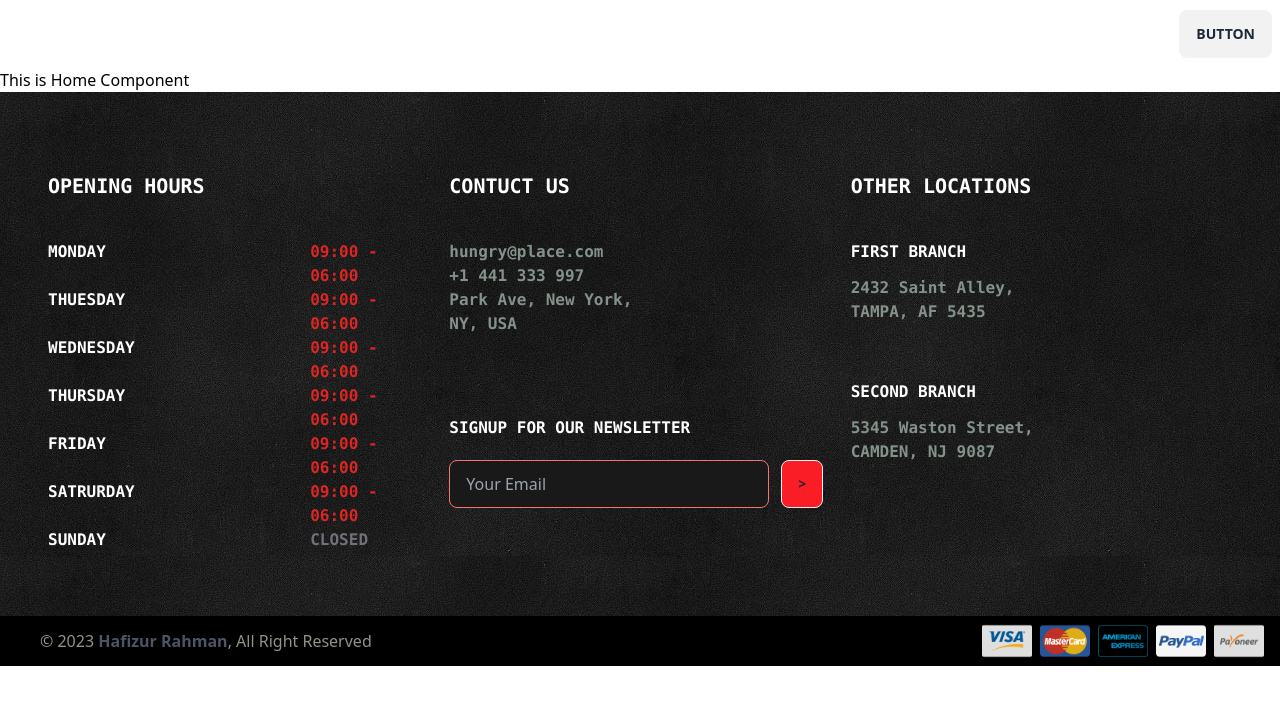
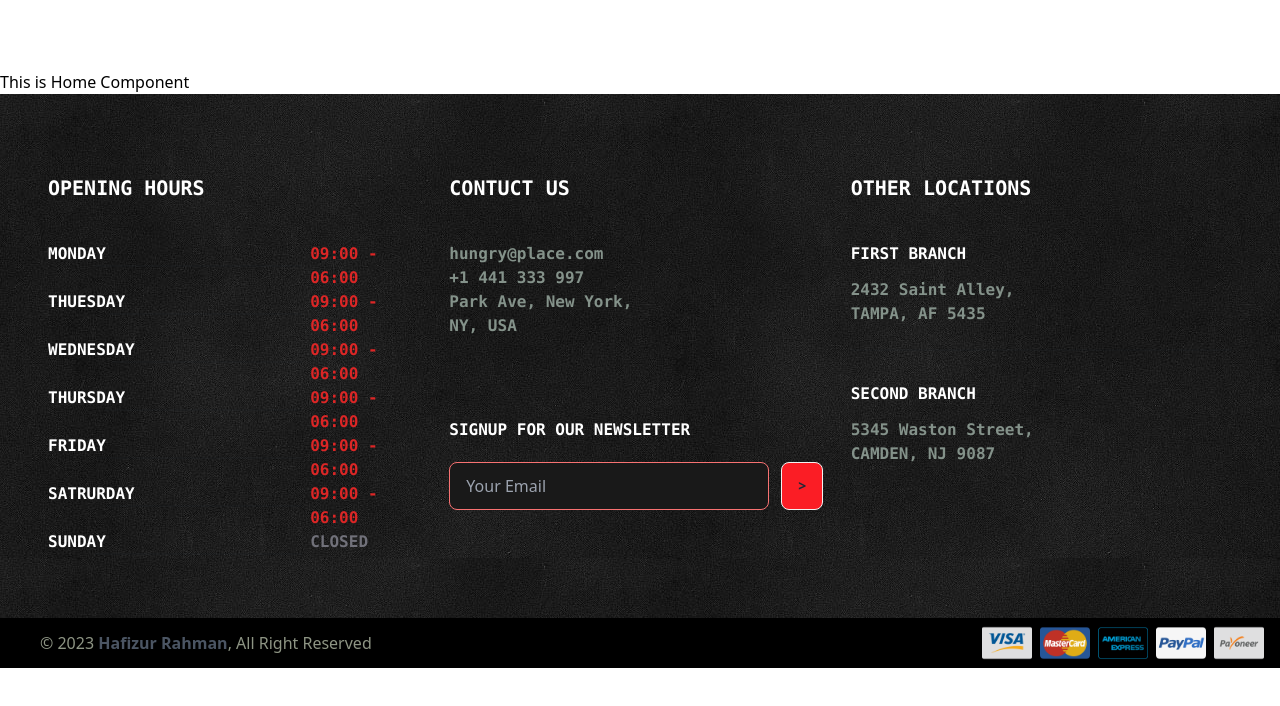
Before and after one commit to Nik7s/hungry-place-restaurant-client, a React (Vite) app: page / in a window 1280 px wide. Shown: the top 706 px of the page. Built offline with nearby package versions, Linux system fonts and the light colour scheme.

Commit message:
Customise the Navbar

```diff
--- a/src/Pages/Shared/NavBar/NavBar.jsx
+++ b/src/Pages/Shared/NavBar/NavBar.jsx
@@ -1,3 +1,4 @@
+import logo from "./../../../assets/logo.png";
 const NavBar = () => {
   const navItems = (
     <>
@@ -37,13 +38,15 @@
             {navItems}
           </ul>
         </div>
-        <a className="btn btn-ghost normal-case text-xl">daisyUI</a>
+        <a>
+          <img className="w-[200px]" src={logo} alt="logo" />
+        </a>
       </div>
-      <div className="navbar-center hidden lg:flex">
-        <ul className="menu menu-horizontal px-1">{navItems}</ul>
-      </div>
+
       <div className="navbar-end">
-        <a className="btn">Button</a>
+        <div className="navbar-center hidden lg:flex">
+          <ul className="menu menu-horizontal px-1">{navItems}</ul>
+        </div>
       </div>
     </div>
   );
```
